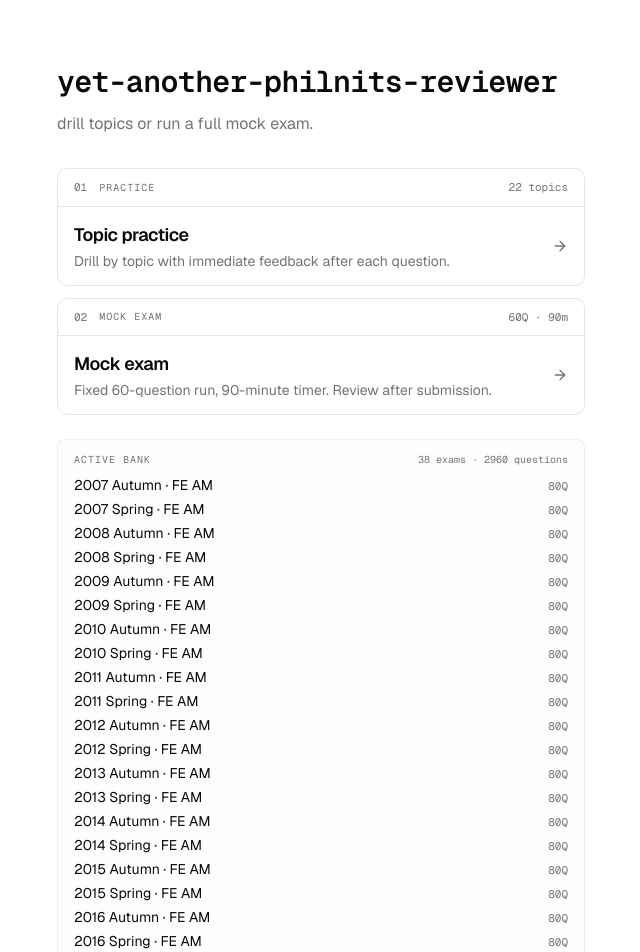
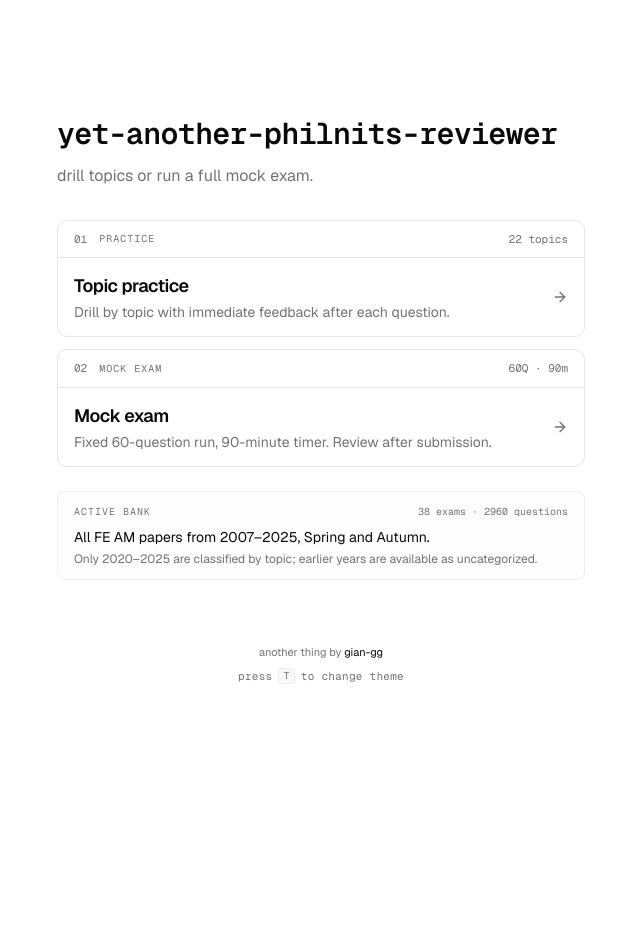
Before and after one commit to gian-gg/yet-another-philnits-reviewer, a Next.js app: page / in a window 1280 px wide. Shown: the top 952 px of the page, without its empty margins (319-959 px from the left). After the commit the page ends 800 px from the top, so only its background shows below. Built offline with nearby package versions, Linux system fonts and the light colour scheme.

Commit message:
refactor(landing): simplify active bank summary

```diff
--- a/src/components/landing/exam-bank-status.tsx
+++ b/src/components/landing/exam-bank-status.tsx
@@ -18,19 +18,13 @@
           questions
         </p>
       </div>
-      <ul className="mt-2 flex flex-col gap-1">
-        {exams.map((exam) => (
-          <li
-            key={exam.id}
-            className="flex items-baseline justify-between gap-3 text-sm"
-          >
-            <span className="text-foreground">{exam.label}</span>
-            <span className="font-mono text-[11px] text-muted-foreground tabular-nums">
-              {exam.questionCount}Q
-            </span>
-          </li>
-        ))}
-      </ul>
+      <p className="mt-2 text-sm text-foreground">
+        All FE AM papers from 2007–2025, Spring and Autumn.
+      </p>
+      <p className="mt-1 text-xs text-muted-foreground">
+        Only 2020–2025 are classified by topic; earlier years are available as
+        uncategorized.
+      </p>
     </section>
   )
 }
```
